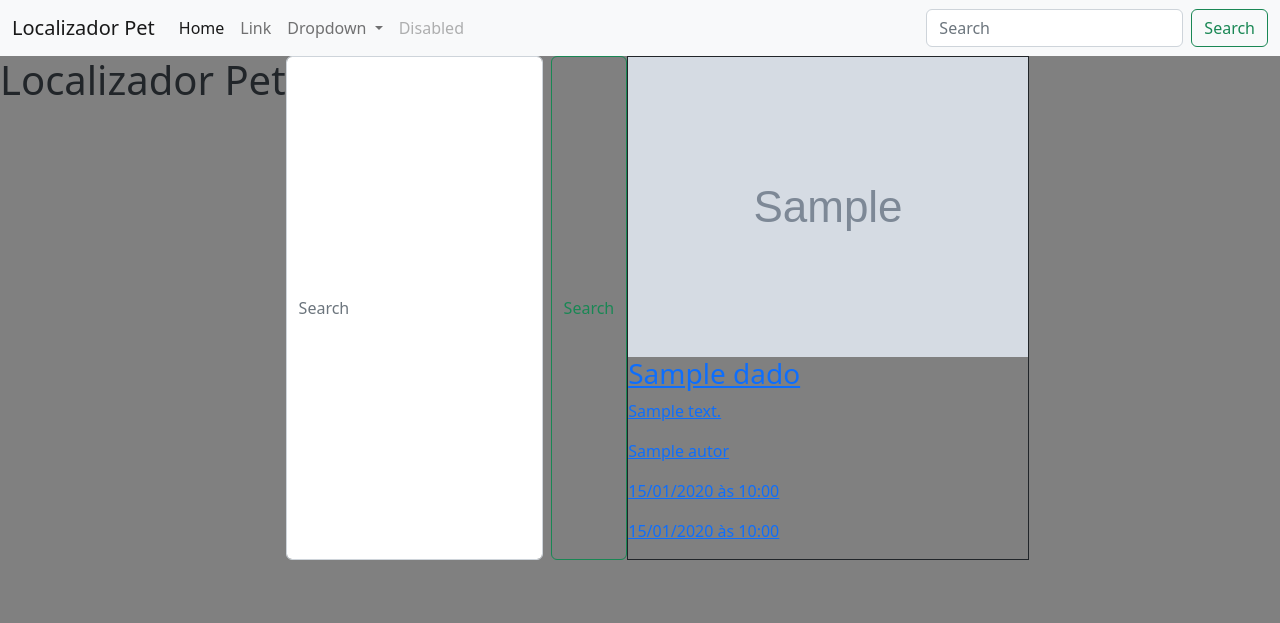
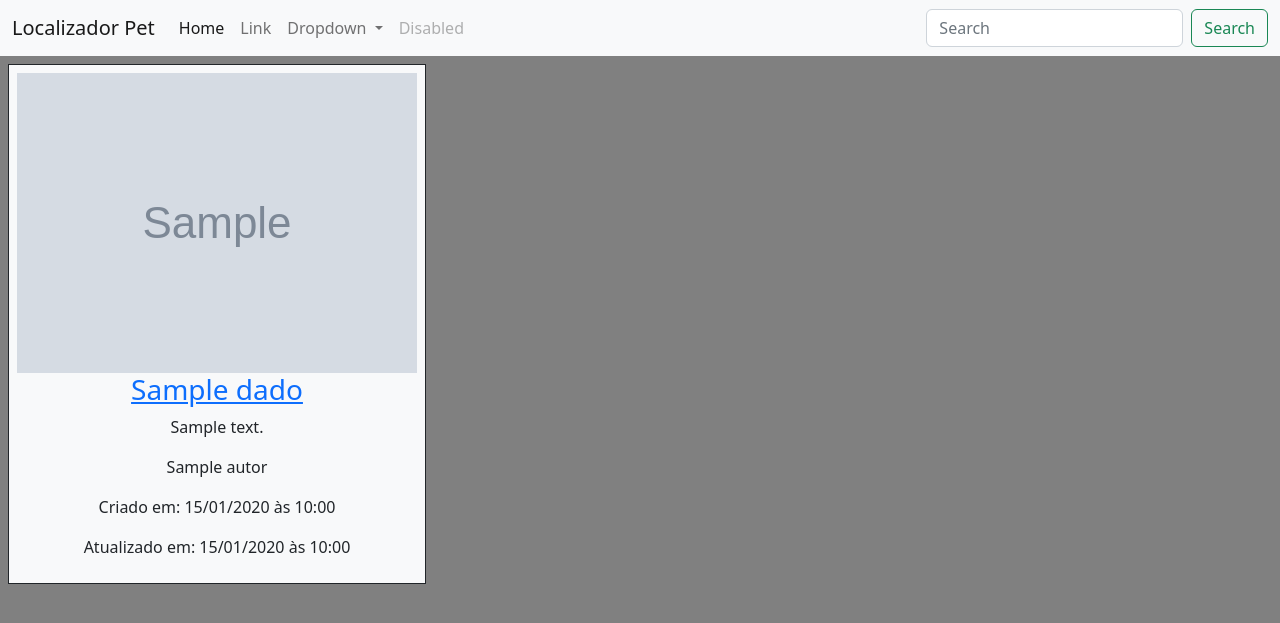
Before and after one commit to anthonyleier/locator-pet, a Django app: template localizador/templates/localizador/pages/homepage.html in a window 1280 px wide. Shown: the top 623 px of the page. Run offline with Django 4.2, Linux system fonts and the light colour scheme; the template is opened without the code that fills it: most values are stand-ins (such as "Sample title", 1, 10 or a date in 2020); grey boxes marked "Sample" are stand-in pictures.

Commit message:
Melhorias visuais nos posts

```diff
--- a/localizador/templates/localizador/components/navbar.html
+++ b/localizador/templates/localizador/components/navbar.html
@@ -1,6 +1,6 @@
 <nav class="navbar navbar-expand-lg bg-light">
     <div class="container-fluid">
-        <a class="navbar-brand" href="#">Localizador Pet</a>
+        <a class="navbar-brand" href="{% url 'localizador:homepage' %}">Localizador Pet</a>
         <button class="navbar-toggler" type="button" data-bs-toggle="collapse" data-bs-target="#navbarSupportedContent"
             aria-controls="navbarSupportedContent" aria-expanded="false" aria-label="Toggle navigation">
             <span class="navbar-toggler-icon"></span>
--- a/localizador/templates/localizador/components/post-preview.html
+++ b/localizador/templates/localizador/components/post-preview.html
@@ -1,10 +1,12 @@
 {% load static %}
 
-<div class="border border-dark">
-    <img src="{% static dado.imagem %}"/>
-    <a href="{% url 'localizador:post' dado.id %}"><h3>{{ dado.titulo }}</h3>
+<div class="bg-light border border-dark p-2 m-2 text-center">
+    <a href="{% url 'localizador:post' dado.id %}">
+        <img src="{% static dado.imagem %}"/>
+        <h3>{{ dado.titulo }}</h3>
+    </a>
     <p>{{ dado.descricao }}</p>
     <p>{{ dado.autor }}</p>
-    <p>{{ dado.created_at | date:'d/m/Y' }} às {{ dado.created_at | date:'H:i' }}</p>
-    <p>{{ dado.updated_at | date:'d/m/Y' }} às {{ dado.updated_at | date:'H:i' }}</p>
+    <p>Criado em: {{ dado.created_at | date:'d/m/Y' }} às {{ dado.created_at | date:'H:i' }}</p>
+    <p>Atualizado em: {{ dado.updated_at | date:'d/m/Y' }} às {{ dado.updated_at | date:'H:i' }}</p>
 </div>
--- a/localizador/templates/localizador/pages/homepage.html
+++ b/localizador/templates/localizador/pages/homepage.html
@@ -6,11 +6,6 @@
 
 {% block conteudo %}
 <div class="h-100 d-flex flex-row">
-    <h1>Localizador Pet</h1>
-    <form class="d-flex" role="search">
-        <input class="form-control me-2" type="search" placeholder="Search" aria-label="Search">
-        <button class="btn btn-outline-success" type="submit">Search</button>
-    </form>
 {% for dado in dados %}
     {% include 'localizador/components/post-preview.html' %}
 {% endfor %}
```
Also changed, not shown: localizador/templates/localizador/pages/post.html (+10 -2 lines), localizador/views.py (+4 -3 lines), localizador/static/localizador/img/golden.jfif (added).
